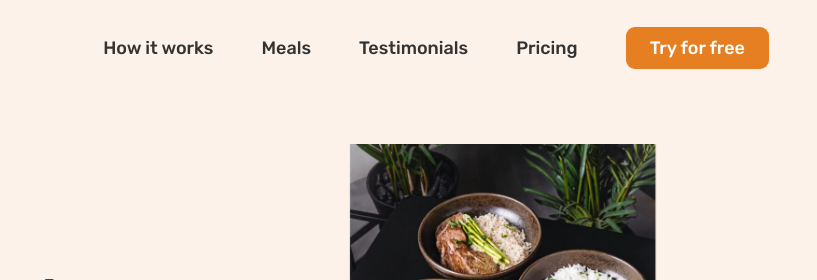
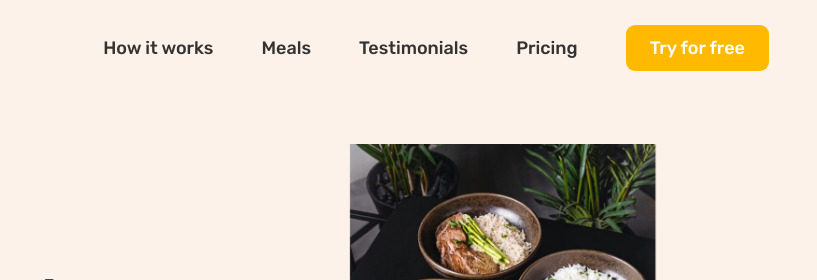
Before and after one commit to Tikki-letibo/omnifood, a website: page index.html in a window 1280 px wide. Shown: the top 280 px of the page, 463-1280 px from the left. Drawn offline with Linux system fonts and the light colour scheme.

Commit message:
Changing navigation in BEM

```diff
--- a/index.html
+++ b/index.html
@@ -23,14 +23,14 @@
             </a>
 
             <nav class="main-nav">
-              <ul class="main-nav-list">
-                <li><a class="main-nav-link" href="#how">How it works</a></li>
-                <li><a class="main-nav-link" href="#meals">Meals</a></li>
+              <ul class="main-nav__list">
+                <li><a class="main-nav__link" href="#how">How it works</a></li>
+                <li><a class="main-nav__link" href="#meals">Meals</a></li>
                 <li>
-                  <a class="main-nav-link" href="#testimonials">Testimonials</a>
+                  <a class="main-nav__link" href="#testimonials">Testimonials</a>
                 </li>
-                <li><a class="main-nav-link" href="#pricing">Pricing</a></li>
-                <li><a class="main-nav-link nav-cta" href="#cta">Try for free</a></li>
+                <li><a class="main-nav__link" href="#pricing">Pricing</a></li>
+                <li><a class="main-nav__link--nav-cta" href="#cta">Try for free</a></li>
               </ul>
             </nav>
       <!--
--- a/sass/layout/_navigation.scss
+++ b/sass/layout/_navigation.scss
@@ -1,4 +1,49 @@
-.main-nav-list {
+.main-nav {
+
+    &__list{
+        list-style: none;
+        display: flex;
+        align-items: center;
+        gap: 4.8rem;
+    }
+
+    &__link:link,
+    &__link:visited{
+        display: inline-block;
+        text-decoration: none;
+        color: #333;
+        font-weight: 500;
+        font-size: 1.8rem;
+        transition: all 0.3s;
+    }
+    &__link:hover,
+    &__link:active {
+        color: $color-secondary-light;
+    }
+
+    &__link--nav-cta{
+
+        &:link,
+        &:visited{
+            padding: 1.2rem 2.4rem;
+            border-radius: 9px;
+            color: $color-white;
+            background-color: $color-secondary-light;
+
+            text-decoration: none;
+            font-weight: 500;
+            font-size: 1.8rem;
+            transition: all 0.3s;
+        }
+        &:hover,
+        &:active{
+            background-color: $color-secondary-light;
+        }
+    }
+
+}
+/*
+.main-nav__list {
     list-style: none;
     display: flex;
     align-items: center;
@@ -25,7 +70,7 @@
     background-color: #cf711f;
 }
 
-/*
+
 .navigation {
     &__checkbox {
         display: none;
```
Also changed, not shown: css/style.css.
